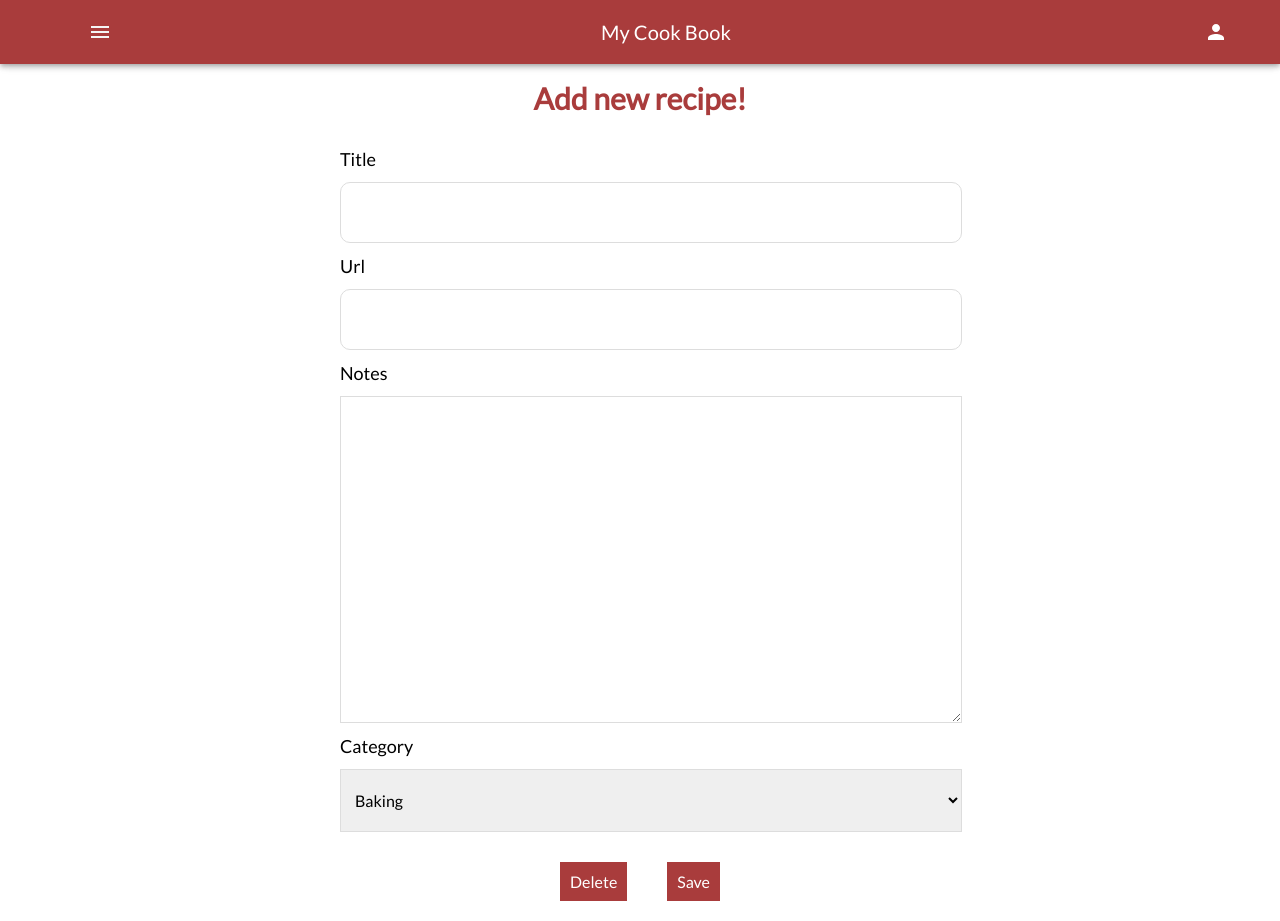
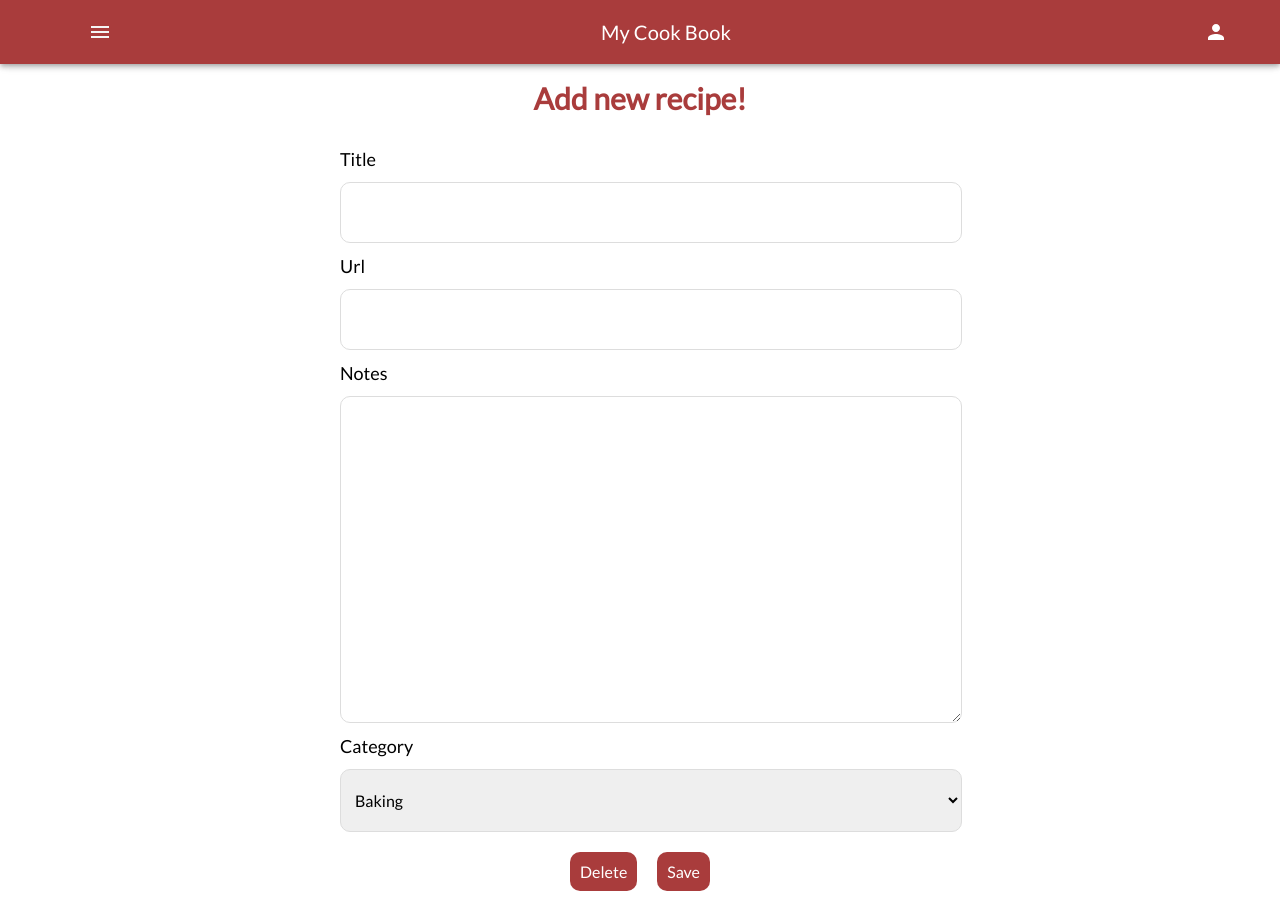
Before and after one commit to Michal1na/FrontendReact, a React (Create React App) app: page /addrecipeform in a window 1280 px wide. Built offline with nearby package versions, Linux system fonts and the light colour scheme.

Commit message:
Fixed add recipes form.

```diff
--- a/src/components/form/Form.css
+++ b/src/components/form/Form.css
@@ -30,14 +30,18 @@
     box-sizing: content-box;
     display: block;
     font-size: medium;
+    border-radius:10px;
 
 
 }
-.delete, .save {
+.button {
     background: #A93C3C;
     color: #fff;
     border: 0;
     padding: 10px;
     margin: 20px;
     font-size: medium;
+    border-radius:10px;
+    cursor: pointer;
+
 }
--- a/src/components/form/Form.js
+++ b/src/components/form/Form.js
@@ -11,13 +11,13 @@ import React, {useState} from 'react';
         e.preventDefault()
          const recipe ={ title, url, notes, category};
 
-         // fetch('http://localhost:3000/', {
-         //     method:'POST',
-         //     headers: {"Content-Type": "application/json"},
-         //     body: JSON.stringify(recipe)
-         // }).then(()=> {
-         //     console.log('new recipe added')
-         // })
+         fetch('http://localhost:3000/', {
+             method:'POST',
+             headers: {"Content-Type": "application/json"},
+             body: JSON.stringify(recipe)
+         }).then(()=> {
+             console.log('new recipe added')
+         })
 
      }
 
@@ -43,8 +43,8 @@ import React, {useState} from 'react';
                     <option value="sweets">Sweets</option>
                 </select>
 
-                <button className="delete"> Delete </button>
-                <button className="save"> Save </button>
+                <button className="button"> Delete </button>
+                <button className="button"> Save </button>
             </form>
         </div>
     );
```
